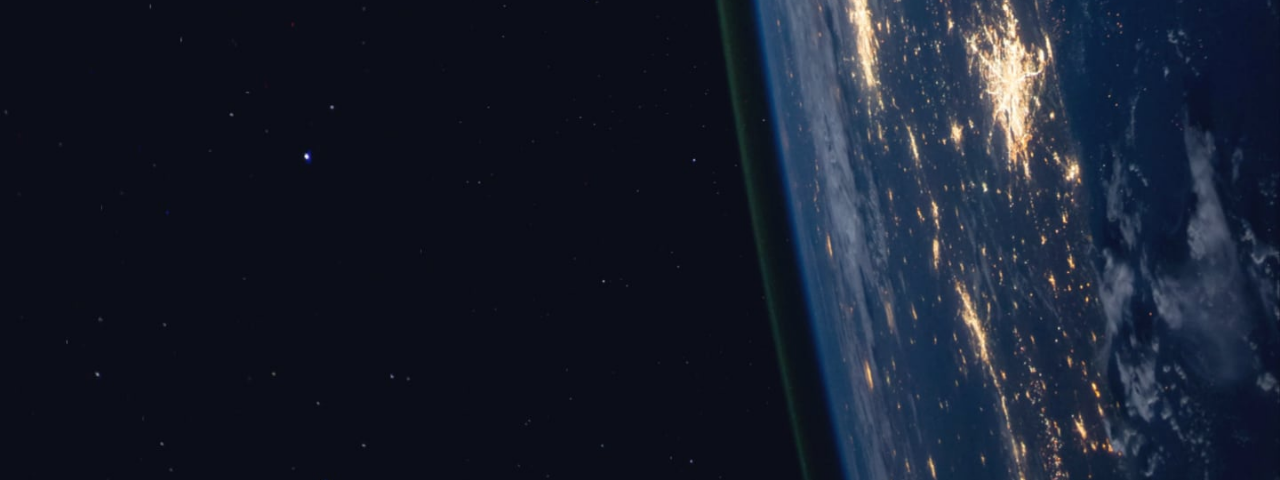
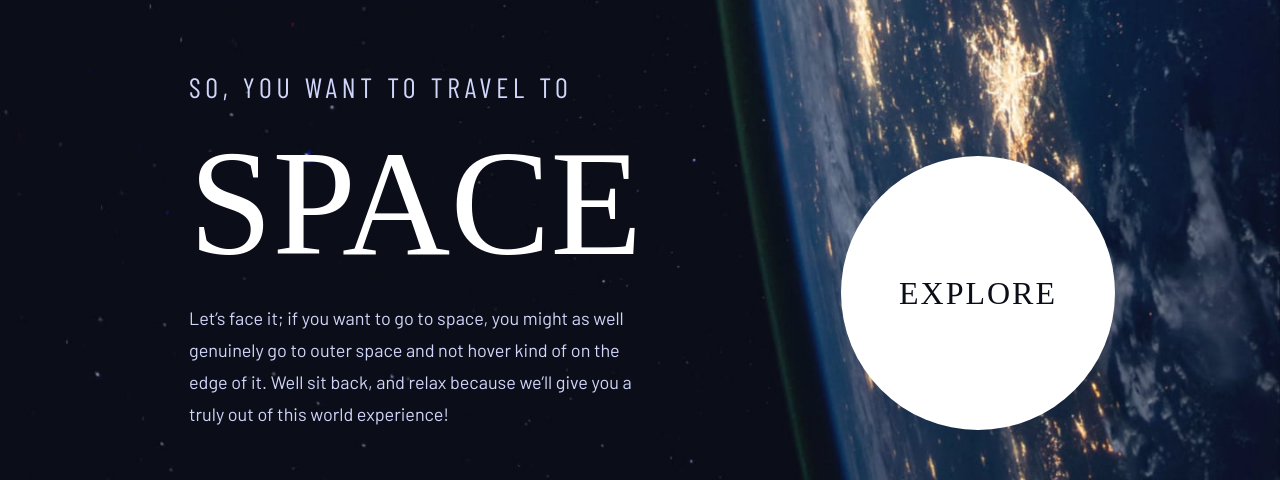
Before and after one commit to jowoojun/Space-tourism-multi-page-website, a Next.js app: page / in a window 1280 px wide. Shown: the part 239-719 px from the top of the page. Built offline with nearby package versions, Linux system fonts and the light colour scheme; a web font is replaced by a local one.

Commit message:
Add: 누락된 파일 추가

```diff
--- a/components/templates/HomeTemplate.js
+++ b/components/templates/HomeTemplate.js
@@ -1,7 +1,7 @@
 import styled from 'styled-components'
 
 import Header from './Header'
-import ContextEvent from '../UI/organisms/ContextEvent'
+import ContextExplore from '../UI/organisms/ContextExplore'
 
 const PageContainer = styled.div`
   width: 100vw;
@@ -25,7 +25,7 @@ const HomeTemplate = ({context}) => {
   return (
     <PageContainer>
       <Header />
-      <ContextEvent context={context}/>
+      <ContextExplore context={context}/>
     </PageContainer>
   )
 }
```
